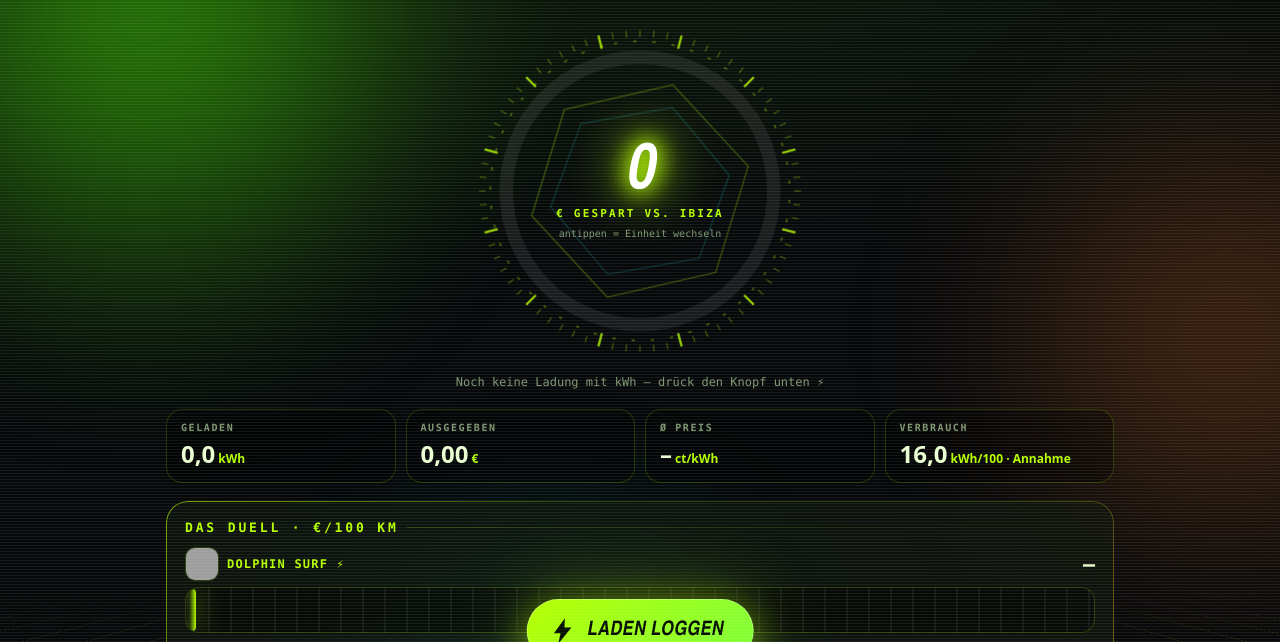
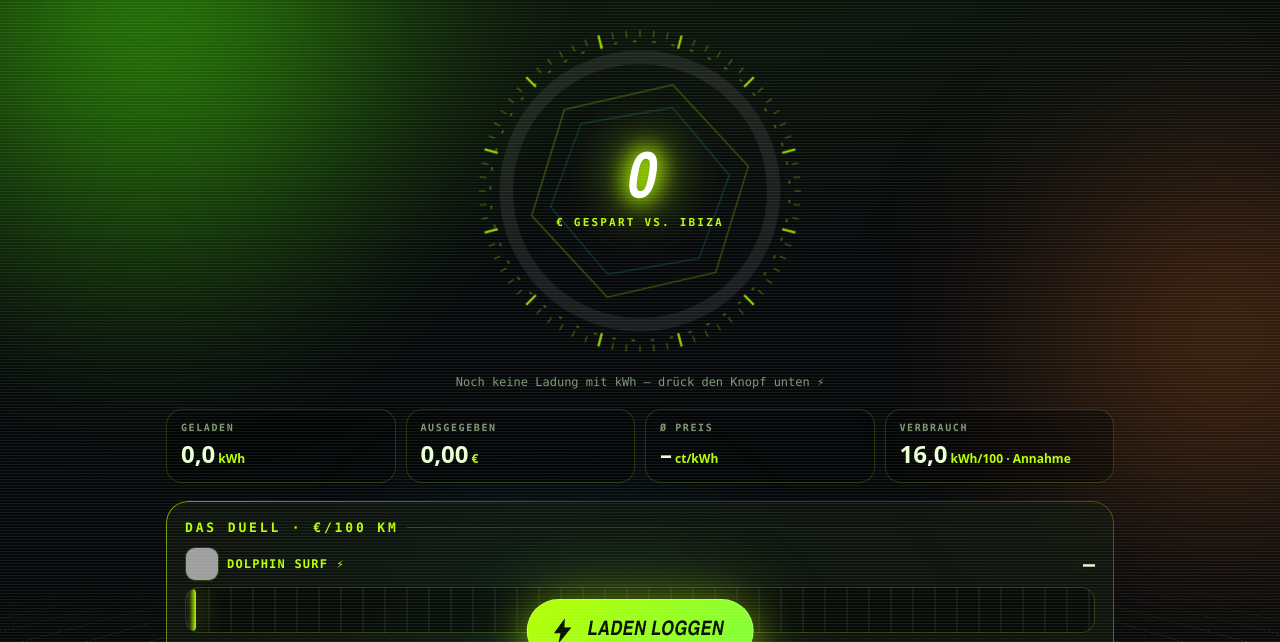
Before and after one commit to GrizzBln/E-Lade-Dashboard, a plain HTML site: page index.html in a window 1280 px wide. Shown: the part 119-761 px from the top of the page. Drawn offline with Linux system fonts and the light colour scheme; grey boxes are pictures that could not be loaded.

Commit message:
Update index.html

```diff
--- a/index.html
+++ b/index.html
@@ -270,7 +270,6 @@ footer{text-align:center;font:11px ui-monospace,Menlo,monospace;color:var(--mute
       <div class="core">
         <div class="big disp pulse" id="coreBig">0</div>
         <div class="unit" id="coreUnit">€ gespart vs. Ibiza</div>
-        <div class="hint">antippen = Einheit wechseln</div>
       </div>
     </div>
     <div class="milestone" id="milestone"></div>
```
